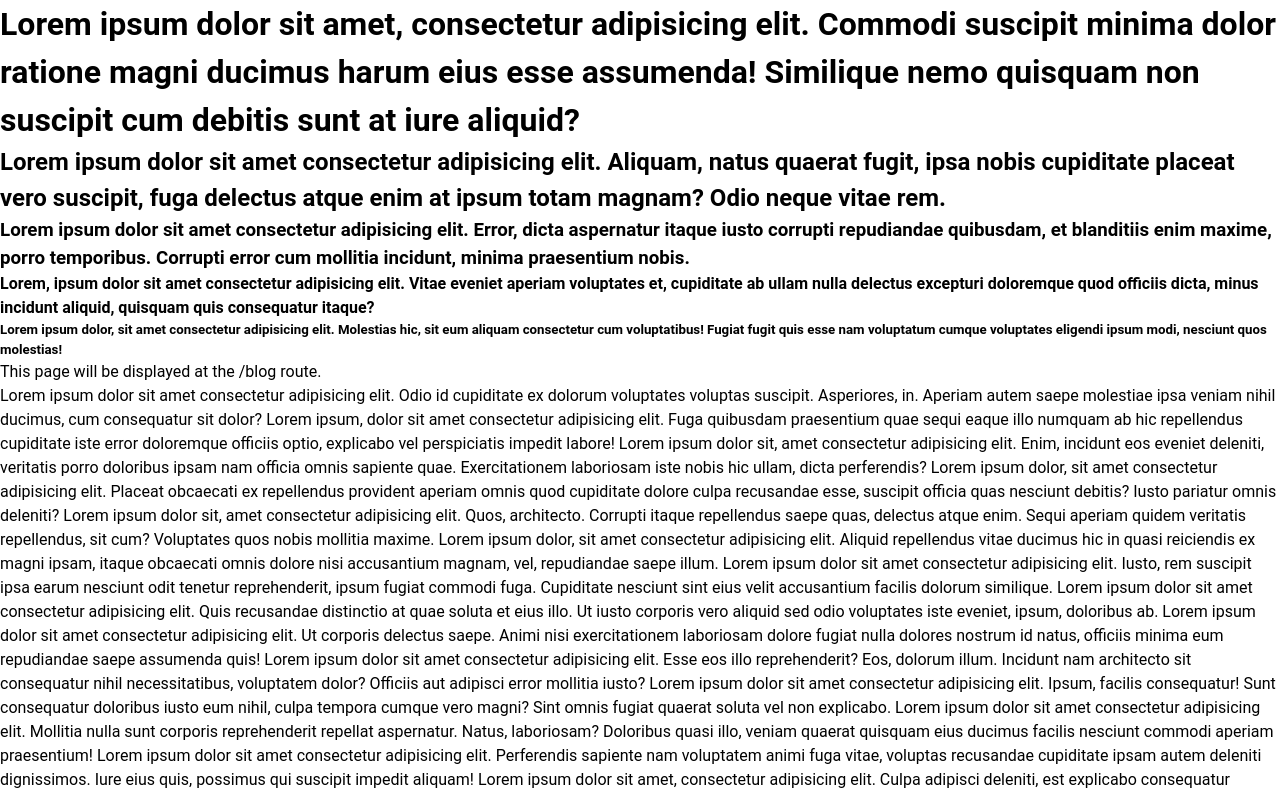
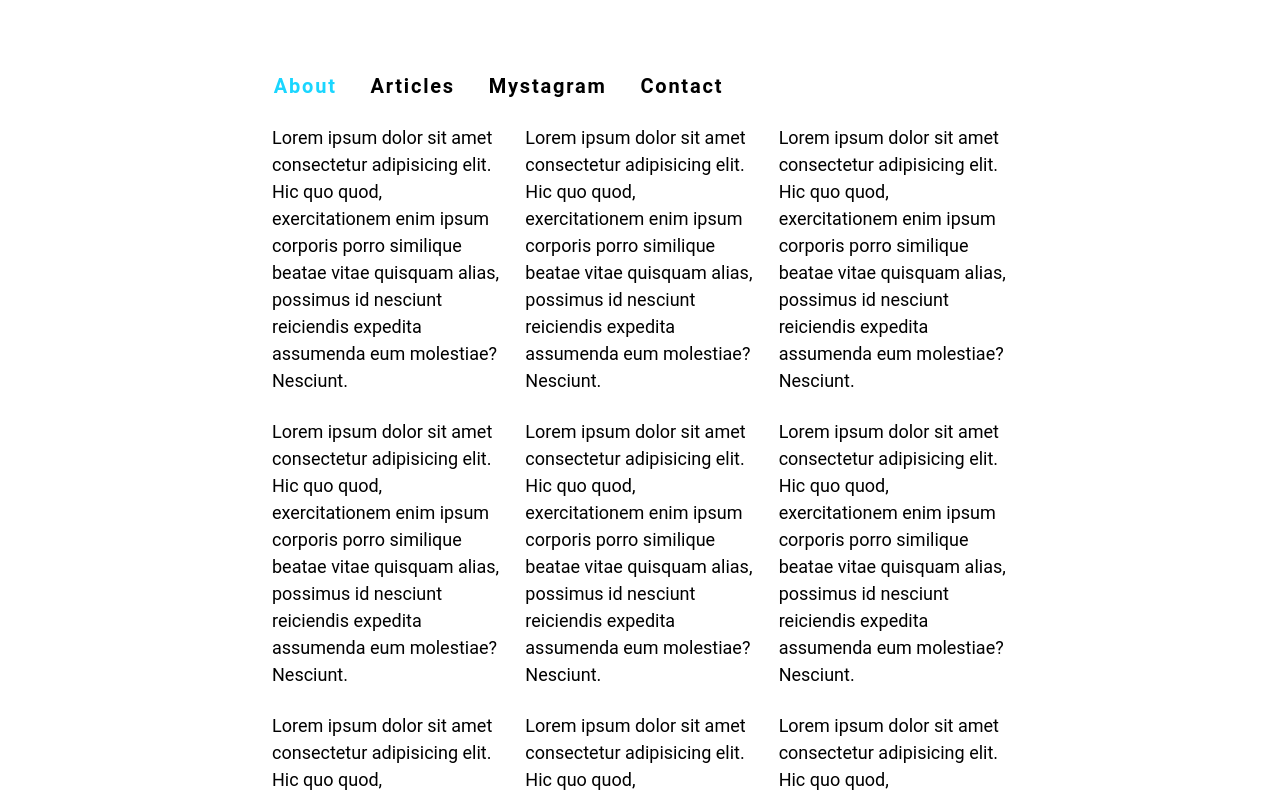
Before and after one commit to sanathkandikanti/personal-website-frontend, a Nuxt app: page / in a window 1280 px wide. Shown: the top 794 px of the page. Built offline with nearby package versions, Linux system fonts and the light colour scheme.

Commit message:
Setup basic home page

```diff
--- /dev/null
+++ b/assets/overrides.css
@@ -0,0 +1,3 @@
+.v-ripple__container {
+    display:none !important;
+}
--- a/pages/about.vue
+++ /dev/null
@@ -1,61 +0,0 @@
-<template>
-<div>
-    <v-card>
-    <v-tabs
-      v-model="tab"
-      color="deep-purple-accent-4"
-      align-tabs="center"
-    >
-      <v-tab :value="1">Landscape</v-tab>
-      <v-tab :value="2">City</v-tab>
-      <v-tab :value="3">Abstract</v-tab>
-    </v-tabs>
-    <v-window v-model="tab">
-      <v-window-item
-        v-for="n in 3"
-        :key="n"
-        :value="n"
-      >
-        <v-container fluid>
-          <v-row>
-            <v-col
-              v-for="i in 6"
-              :key="i"
-              cols="12"
-              md="4"
-            >
-              <v-img
-                :src="`https://picsum.photos/500/300?image=${i * n * 5 + 10}`"
-                :lazy-src="`https://picsum.photos/10/6?image=${i * n * 5 + 10}`"
-                aspect-ratio="1"
-              ></v-img>
-            </v-col>
-          </v-row>
-        </v-container>
-      </v-window-item>
-    </v-window>
-  </v-card>
-</div>
-</template>
-
-<script setup lang="ts">
-
-
-
-useServerSeoMeta({
-  title: 'My Amazing Site',
-  ogTitle: 'My Amazing Site',
-  description: 'This is my amazing site, let me tell you all about it.',
-  ogDescription: 'This is my amazing site, let me tell you all about it.',
-  ogImage: 'https://example.com/image.png',
-  twitterCard: 'summary_large_image',
-})
-</script>
-
-<script lang="ts">
-export default {
-    data: () => ({
-      tab: null,
-    }),
-  }
-</script>
--- a/pages/index.vue
+++ b/pages/index.vue
@@ -1,31 +1,98 @@
 <template>
-    <div>
-        <h1>Lorem ipsum dolor sit amet, consectetur adipisicing elit. Commodi suscipit minima dolor ratione magni ducimus harum eius esse assumenda! Similique nemo quisquam non suscipit cum debitis sunt at iure aliquid?</h1>
-        <h2>Lorem ipsum dolor sit amet consectetur adipisicing elit. Aliquam, natus quaerat fugit, ipsa nobis cupiditate placeat vero suscipit, fuga delectus atque enim at ipsum totam magnam? Odio neque vitae rem.</h2>
-        <h3>Lorem ipsum dolor sit amet consectetur adipisicing elit. Error, dicta aspernatur itaque iusto corrupti repudiandae quibusdam, et blanditiis enim maxime, porro temporibus. Corrupti error cum mollitia incidunt, minima praesentium nobis.</h3>
-        <h4>Lorem, ipsum dolor sit amet consectetur adipisicing elit. Vitae eveniet aperiam voluptates et, cupiditate ab ullam nulla delectus excepturi doloremque quod officiis dicta, minus incidunt aliquid, quisquam quis consequatur itaque?</h4>
-        <h5>Lorem ipsum dolor, sit amet consectetur adipisicing elit. Molestias hic, sit eum aliquam consectetur cum voluptatibus! Fugiat fugit quis esse nam voluptatum cumque voluptates eligendi ipsum modi, nesciunt quos molestias!</h5>
-        <p>This page will be displayed at the /blog route.</p>
-        Lorem ipsum dolor sit amet consectetur adipisicing elit. Odio id cupiditate ex dolorum voluptates voluptas suscipit. Asperiores, in. Aperiam autem saepe molestiae ipsa veniam nihil ducimus, cum consequatur sit dolor?
-        Lorem ipsum, dolor sit amet consectetur adipisicing elit. Fuga quibusdam praesentium quae sequi eaque illo numquam ab hic repellendus cupiditate iste error doloremque officiis optio, explicabo vel perspiciatis impedit labore!
-        Lorem ipsum dolor sit, amet consectetur adipisicing elit. Enim, incidunt eos eveniet deleniti, veritatis porro doloribus ipsam nam officia omnis sapiente quae. Exercitationem laboriosam iste nobis hic ullam, dicta perferendis?
-        Lorem ipsum dolor, sit amet consectetur adipisicing elit. Placeat obcaecati ex repellendus provident aperiam omnis quod cupiditate dolore culpa recusandae esse, suscipit officia quas nesciunt debitis? Iusto pariatur omnis deleniti?
-        Lorem ipsum dolor sit, amet consectetur adipisicing elit. Quos, architecto. Corrupti itaque repellendus saepe quas, delectus atque enim. Sequi aperiam quidem veritatis repellendus, sit cum? Voluptates quos nobis mollitia maxime.
-        Lorem ipsum dolor, sit amet consectetur adipisicing elit. Aliquid repellendus vitae ducimus hic in quasi reiciendis ex magni ipsam, itaque obcaecati omnis dolore nisi accusantium magnam, vel, repudiandae saepe illum.
-        Lorem ipsum dolor sit amet consectetur adipisicing elit. Iusto, rem suscipit ipsa earum nesciunt odit tenetur reprehenderit, ipsum fugiat commodi fuga. Cupiditate nesciunt sint eius velit accusantium facilis dolorum similique.
-        Lorem ipsum dolor sit amet consectetur adipisicing elit. Quis recusandae distinctio at quae soluta et eius illo. Ut iusto corporis vero aliquid sed odio voluptates iste eveniet, ipsum, doloribus ab.
-        Lorem ipsum dolor sit amet consectetur adipisicing elit. Ut corporis delectus saepe. Animi nisi exercitationem laboriosam dolore fugiat nulla dolores nostrum id natus, officiis minima eum repudiandae saepe assumenda quis!
-        Lorem ipsum dolor sit amet consectetur adipisicing elit. Esse eos illo reprehenderit? Eos, dolorum illum. Incidunt nam architecto sit consequatur nihil necessitatibus, voluptatem dolor? Officiis aut adipisci error mollitia iusto?
-        Lorem ipsum dolor sit amet consectetur adipisicing elit. Ipsum, facilis consequatur! Sunt consequatur doloribus iusto eum nihil, culpa tempora cumque vero magni? Sint omnis fugiat quaerat soluta vel non explicabo.
-        Lorem ipsum dolor sit amet consectetur adipisicing elit. Mollitia nulla sunt corporis reprehenderit repellat aspernatur. Natus, laboriosam? Doloribus quasi illo, veniam quaerat quisquam eius ducimus facilis nesciunt commodi aperiam praesentium!
-        Lorem ipsum dolor sit amet consectetur adipisicing elit. Perferendis sapiente nam voluptatem animi fuga vitae, voluptas recusandae cupiditate ipsam autem deleniti dignissimos. Iure eius quis, possimus qui suscipit impedit aliquam!
-        Lorem ipsum dolor sit amet, consectetur adipisicing elit. Culpa adipisci deleniti, est explicabo consequatur laborum unde excepturi inventore repellendus necessitatibus facilis aspernatur omnis natus accusantium molestiae soluta magni corrupti illo?
-        Lorem ipsum dolor sit amet consectetur adipisicing elit. Laborum hic similique sed corporis fugiat, adipisci amet cupiditate vel nulla officia iste, eveniet provident inventore eligendi ipsa esse quo, laboriosam in?
-        Lorem ipsum dolor sit amet consectetur adipisicing elit. Laudantium recusandae nemo magni perferendis quod, fuga tempore, et esse temporibus unde qui voluptate laborum. Perspiciatis cumque minima nobis quis fugiat ipsam.
-        Lorem, ipsum dolor sit amet consectetur adipisicing elit. Optio tenetur dolore molestiae perspiciatis commodi saepe et illum veritatis esse dolor, quod similique hic molestias voluptas temporibus assumenda iure ut id?
-        Lorem ipsum dolor sit amet consectetur adipisicing elit. Assumenda fugiat tempore optio? Tempora, voluptates. Maxime quod debitis magni cum amet fugiat ab qui culpa aut enim, perferendis ipsam quidem corporis.
-        Lorem ipsum dolor sit amet consectetur adipisicing elit. Consectetur nisi fugiat minima corporis! Non tempore similique odio deserunt corporis, rerum sequi autem magni illum, consequatur quidem dolores? Quo, dolores totam.
-        Lorem ipsum dolor sit amet, consectetur adipisicing elit. Quasi provident, quam qui praesentium porro distinctio, non numquam debitis magnam obcaecati veritatis in beatae odio saepe incidunt excepturi adipisci ea sapiente?
-        Lorem ipsum dolor sit amet, consectetur adipisicing elit. Pariatur a sapiente laborum veritatis quod suscipit officiis inventore distinctio labore! Esse ducimus, saepe velit in nihil itaque deleniti facere fuga odit?
+    <div class="container">
+        <v-tabs
+          v-model="tab"
+          :hide-slider="true"
+          align-tabs="start"
+          selected-class="active-tab"
+          bg-color="transparent"
+          density="comfortable"
+        >
+          <v-tab :value="1">About</v-tab>
+          <v-tab :value="2">Articles</v-tab>
+          <v-tab :value="3">Mystagram</v-tab>
+          <v-tab :value="4">Contact</v-tab>
+        </v-tabs>
+        <v-window v-model="tab">
+          <v-window-item
+            v-for="n in 3"
+            :key="n"
+            :value="n"
+          >
+            <v-container fluid>
+              <v-row>
+                <v-col
+                  v-for="i in 36"
+                  :key="i"
+                  cols="12"
+                  md="4"
+                  class="column-container"
+                >
+                    Lorem ipsum dolor sit amet consectetur adipisicing elit. Hic quo quod, exercitationem enim ipsum corporis porro similique beatae vitae quisquam alias, possimus id nesciunt reiciendis expedita assumenda eum molestiae? Nesciunt.
+                </v-col>
+              </v-row>
+            </v-container>
+          </v-window-item>
+        </v-window>
     </div>
-</template>
+    </template>
+
+    <script setup lang="ts">
+
+
+
+    useServerSeoMeta({
+      title: 'My Amazing Site',
+      ogTitle: 'My Amazing Site',
+      description: 'This is my amazing site, let me tell you all about it.',
+      ogDescription: 'This is my amazing site, let me tell you all about it.',
+      ogImage: 'https://example.com/image.png',
+      twitterCard: 'summary_large_image',
+    })
+    </script>
+
+    <script lang="ts">
+    export default {
+        data: () => ({
+          tab: null,
+        }),
+      }
+    </script>
+
+    <style scoped>
+    .v-tab {
+      font-weight: 700;
+      font-size: 1.25rem;
+      text-transform: capitalize !important;
+    }
+
+    .v-tab > .v-tab:hover {
+      background-color: transparent !important;
+      background: transparent !important;
+    }
+
+    .theme--dark.v-tabs-items {
+      background-color: transparent !important;
+
+    }
+    .theme--light.v-tabs-items {
+      background-color: transparent !important;
+    }
+    .active-tab {
+      color: #1ad6ff;
+    }
+
+    .v-ripple__container {
+        display:none !important;
+    }
+
+    .container {
+        padding-top: 5%;
+        padding-left: 20%;
+        padding-right: 20%;
+    }
+
+    .column-container {
+        font-size: 18px;
+    }
+    </style>
--- a/plugins/vuetify.ts
+++ b/plugins/vuetify.ts
@@ -3,8 +3,7 @@ import "vuetify/styles";
 
 export default defineNuxtPlugin(nuxtApp => {
   const vuetify = createVuetify({
-    ssr: true,
-
+    ssr: true
   })
 
   nuxtApp.vueApp.use(vuetify)
```
